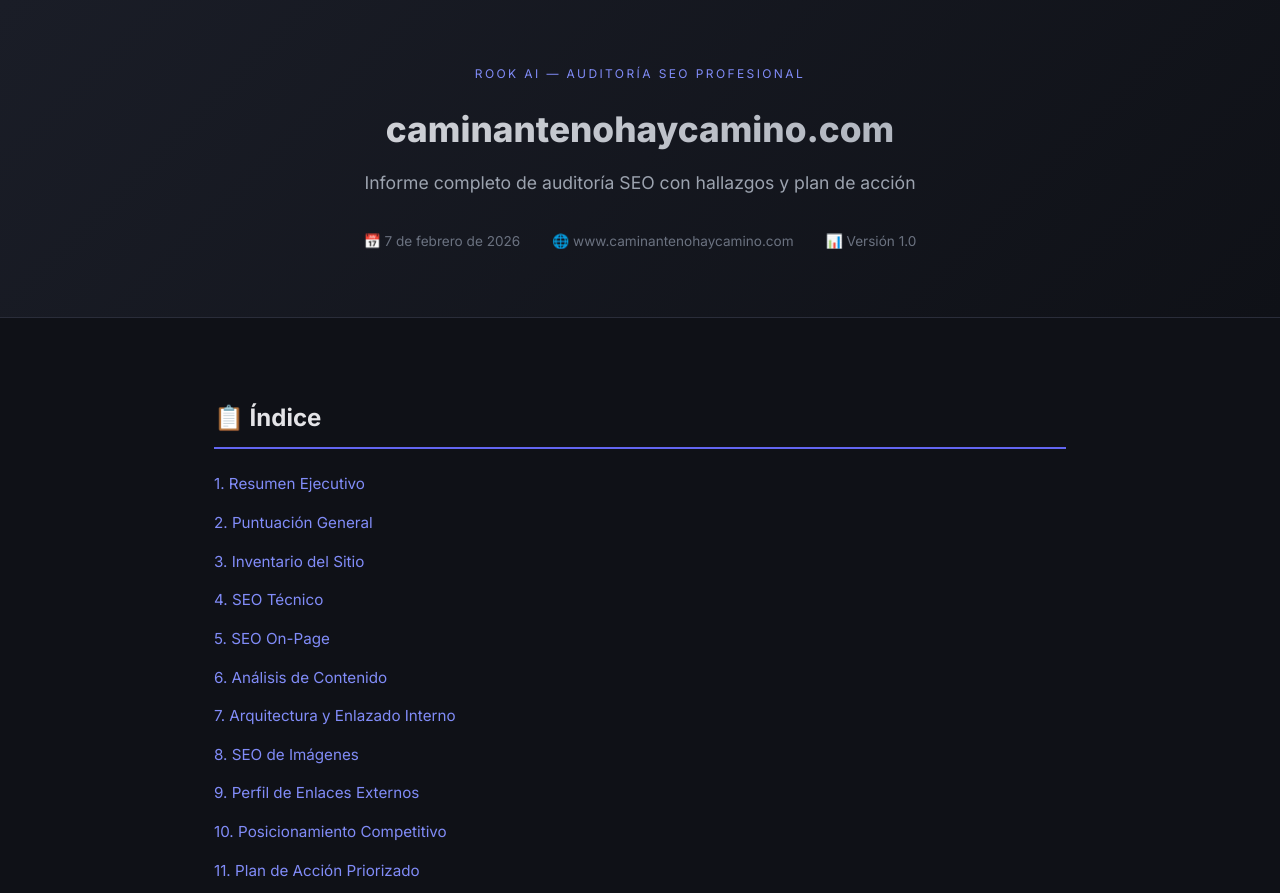
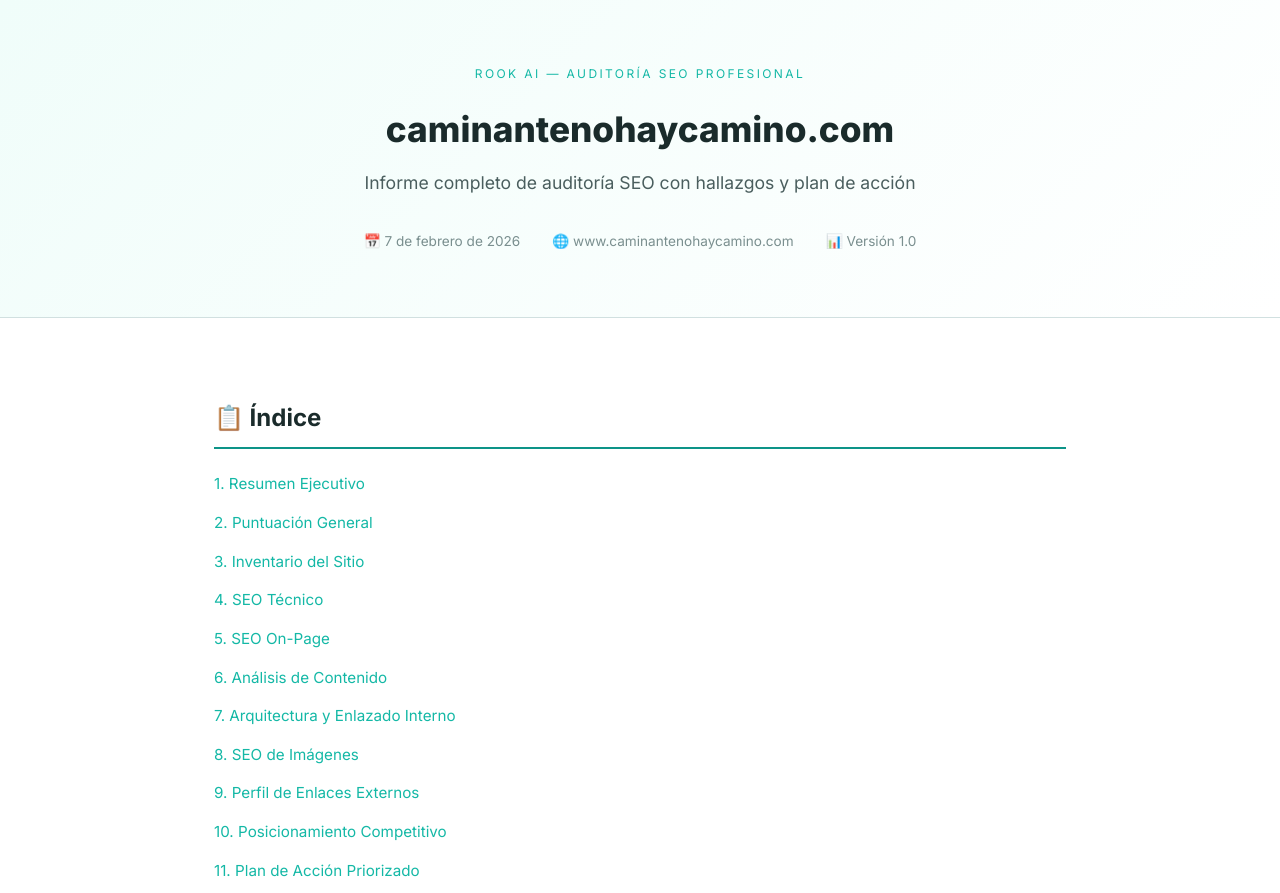
Before and after one commit to Brotherinlaw-13/the-factory, an Astro site: page /audits/caminante in a window 1280 px wide. Shown: the top 893 px of the page. Built offline with nearby package versions, Linux system fonts and the light colour scheme; Astro itself is replaced by a stand-in of ours.

Commit message:
Update audit page: white bg + teal accents

```diff
--- a/src/pages/audits/caminante.astro
+++ b/src/pages/audits/caminante.astro
@@ -15,22 +15,22 @@
     * { margin: 0; padding: 0; box-sizing: border-box; }
 
     :root {
-      --bg: #0f1117;
-      --bg-card: #1a1d27;
-      --bg-card-alt: #151821;
-      --border: #2a2d3a;
-      --text: #e4e4e7;
-      --text-muted: #9ca3af;
-      --text-dim: #6b7280;
-      --accent: #6366f1;
-      --accent-light: #818cf8;
-      --red: #ef4444;
-      --red-bg: rgba(239,68,68,0.1);
-      --orange: #f59e0b;
-      --orange-bg: rgba(245,158,11,0.1);
-      --green: #22c55e;
-      --green-bg: rgba(34,197,94,0.1);
-      --blue: #3b82f6;
+      --bg: #ffffff;
+      --bg-card: #f8fafa;
+      --bg-card-alt: #f0f5f5;
+      --border: #d1e0e0;
+      --text: #1a2b2b;
+      --text-muted: #4a5e5e;
+      --text-dim: #7a8f8f;
+      --accent: #0d9488;
+      --accent-light: #14b8a6;
+      --red: #dc2626;
+      --red-bg: rgba(220,38,38,0.08);
+      --orange: #d97706;
+      --orange-bg: rgba(217,119,6,0.08);
+      --green: #16a34a;
+      --green-bg: rgba(22,163,74,0.08);
+      --blue: #0891b2;
     }
 
     body {
@@ -47,7 +47,7 @@
     .report-header {
       text-align: center;
       padding: 4rem 2rem;
-      background: linear-gradient(135deg, #1a1d27 0%, #0f1117 100%);
+      background: linear-gradient(135deg, #f0fdfa 0%, #ffffff 100%);
       border-bottom: 1px solid var(--border);
       margin-bottom: 3rem;
     }
@@ -62,9 +62,7 @@
       font-size: 2.2rem;
       font-weight: 800;
       margin-bottom: 0.5rem;
-      background: linear-gradient(135deg, #e4e4e7, #9ca3af);
-      -webkit-background-clip: text;
-      -webkit-text-fill-color: transparent;
+      color: var(--text);
     }
     .report-header .subtitle {
       color: var(--text-muted);
```
